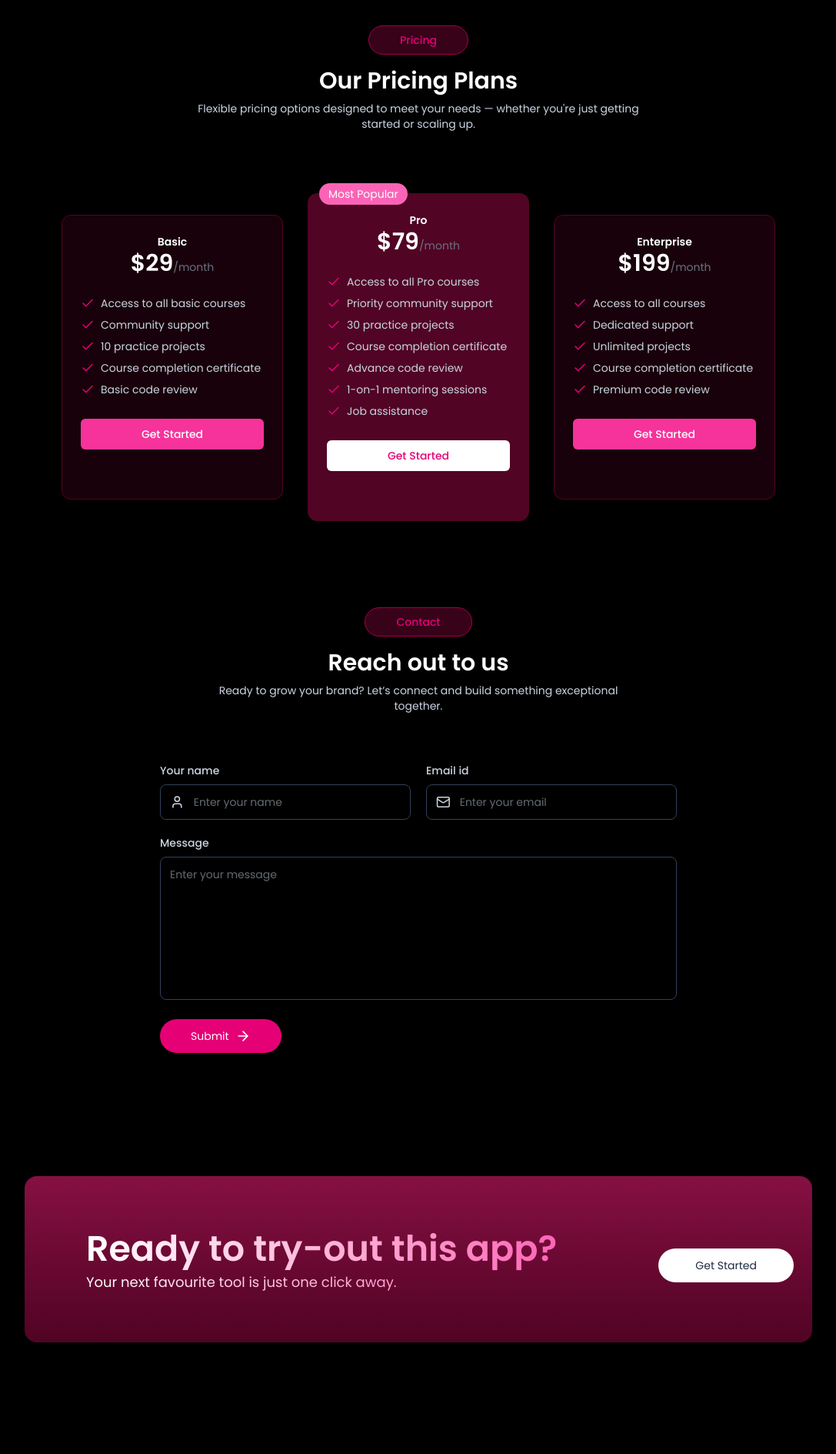
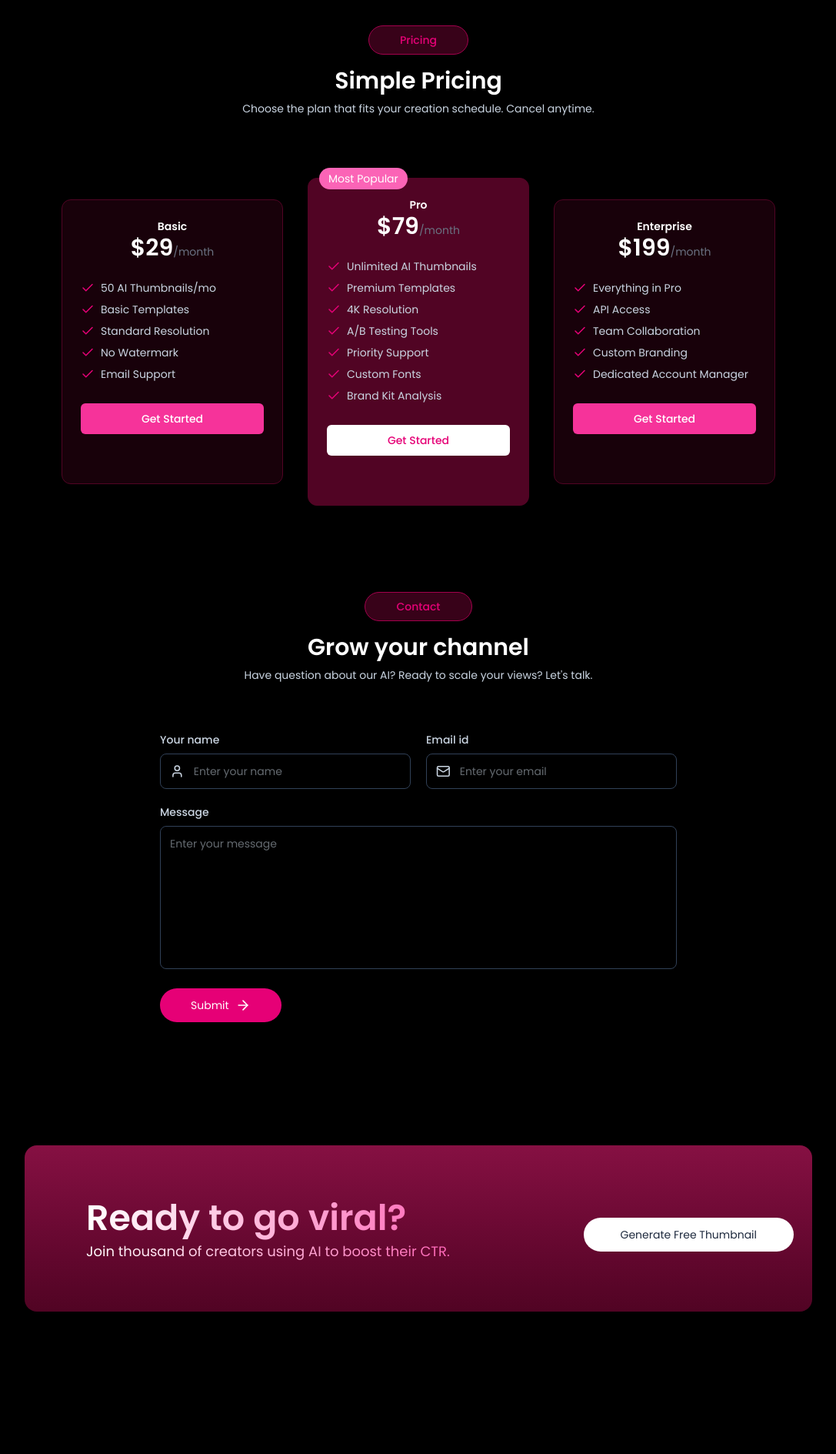
Before and after one commit to omerali6093/AI-Thumbnail-Generator, a React (Vite) app in the folder client/reactjs/: page / in a window 1280 px wide. Shown: the part 3300-5189 px from the top of the page at 77% size, without its empty margins (96-1183 px from the left). Built offline with nearby package versions, Linux system fonts and the light colour scheme.

Commit message:
added some pages on the link and login form

```diff
--- a/client/reactjs/src/App.tsx
+++ b/client/reactjs/src/App.tsx
@@ -4,6 +4,10 @@
 import Footer from "./components/Footer";
 import "./globals.css";
 import LenisScroll from "./components/LenisScroll";
+import GeneratePage from "./pages/GeneratePage";
+import MyGeneration from "./pages/MyGeneration";
+import YtPreview from "./pages/YtPreview";
+import Login from "./components/Login";
 
 export default function App() {
     return (
@@ -12,6 +16,11 @@
             <Navbar />
             <Routes>
                 <Route path="/" element={<HomePage />} />
+                <Route path="/generate" element={<GeneratePage />} />
+                <Route path="/generate/:id" element={<GeneratePage />} />
+                <Route path="/my-generation" element={<MyGeneration />} />
+                <Route path="/preview" element={<YtPreview />} />
+                <Route path="/login" element={<Login />} />
             </Routes>
             <Footer />
         </>
--- a/client/reactjs/src/components/Footer.tsx
+++ b/client/reactjs/src/components/Footer.tsx
@@ -13,9 +13,10 @@
                 viewport={{ once: true }}
                 transition={{ type: "spring", stiffness: 280, damping: 70, mass: 1 }}
             >
-                <a href="https://prebuiltui.com?utm_source=pixels">
-                    <img className="size-8 aspect-square" src="/assets/footer-logo.svg" alt="footer logo" width={32} height={32} />
-                </a>
+                <Link to="/">
+                    <img className="size-8 aspect-square" src="/favicon.svg"
+                    alt="footer logo" width={32} height={32} />
+                </Link>
                 {footerData.map((section, index) => (
                     <div key={index}>
                         <p className="text-slate-100 font-semibold">{section.title}</p>
@@ -52,7 +53,7 @@
                         <YoutubeIcon className="size-6 hover:text-pink-500" />
                     </a>
                 </div>
-                <p className="mt-3 text-center">&copy; {new Date().getFullYear()} <a href="https://prebuiltui.com?utm_source=pixels">PrebuiltUI</a></p>
+                <p className="mt-3 text-center">&copy; {new Date().getFullYear()} <a href="https://prebuiltui.com?utm_source=pixels">Thumblify</a></p>
             </motion.div>
         </footer>
     );
--- /dev/null
+++ b/client/reactjs/src/components/Login.tsx
@@ -0,0 +1,75 @@
+import { useState } from "react"
+import React from "react"
+
+function Login() {
+
+    const [state, setState] = useState("login")
+
+    const [formData, setFormData] = useState({
+        name: '',
+        email: '',
+        password: ''
+    })
+
+    const handleChange = ( e: React.ChangeEvent<HTMLInputElement> ) => {
+        const { name, value } = e.target
+        setFormData(prev => ({ ...prev, [name]: value }))
+    }
+
+    const handleSubmit = ( e: React.ChangeEvent<HTMLFormElement>  ) => {
+        e.preventDefault()
+    }
+
+    return (
+          <>
+            <form
+                onSubmit={handleSubmit}
+                className="w-full sm:w-87.5 text-center bg-white/6 border border-white/10 rounded-2xl px-8">
+                <h1 className="text-white text-3xl mt-10 font-medium">
+                    {state === "login" ? "Login" : "Sign up"}
+                </h1>
+
+                <p className="text-gray-400 text-sm mt-2">Please sign in to continue</p>
+
+                {state !== "login" && (
+                    <div className="flex items-center mt-6 w-full bg-white/5 ring-2 ring-white/10 focus-within:ring-indigo-500/60 h-12 rounded-full overflow-hidden pl-6 gap-2 transition-all ">
+                        <svg xmlns="http://www.w3.org/2000/svg" width="16" height="16" viewBox="0 0 24 24" fill="none" stroke="currentColor" className="text-white/60" strokeWidth="2" strokeLinecap="round" strokeLinejoin="round"> <circle cx="12" cy="8" r="5" /> <path d="M20 21a8 8 0 0 0-16 0" /> </svg>
+                        <input type="text" name="name" placeholder="Name" className="w-full bg-transparent text-white placeholder-white/60 border-none outline-none " value={formData.name} onChange={handleChange} required />
+                    </div>
+                )}
+
+                <div className="flex items-center w-full mt-4 bg-white/5 ring-2 ring-white/10 focus-within:ring-indigo-500/60 h-12 rounded-full overflow-hidden pl-6 gap-2 transition-all ">
+                    <svg xmlns="http://www.w3.org/2000/svg" width="14" height="14" viewBox="0 0 24 24" fill="none" stroke="currentColor" className="text-white/75" strokeWidth="2" strokeLinecap="round" strokeLinejoin="round"> <path d="m22 7-8.991 5.727a2 2 0 0 1-2.009 0L2 7" /> <rect x="2" y="4" width="20" height="16" rx="2" /> </svg>
+                    <input type="email" name="email" placeholder="Email id" className="w-full bg-transparent text-white placeholder-white/60 border-none outline-none " value={formData.email} onChange={handleChange} required />
+                </div>
+
+                <div className=" flex items-center mt-4 w-full bg-white/5 ring-2 ring-white/10 focus-within:ring-indigo-500/60 h-12 rounded-full overflow-hidden pl-6 gap-2 transition-all ">
+                    <svg xmlns="http://www.w3.org/2000/svg" width="14" height="14" viewBox="0 0 24 24" fill="none" stroke="currentColor" className="text-white/75" strokeWidth="2" strokeLinecap="round" strokeLinejoin="round"> <rect width="18" height="11" x="3" y="11" rx="2" ry="2" /> <path d="M7 11V7a5 5 0 0 1 10 0v4" /> </svg>
+                    <input type="password" name="password" placeholder="Password" className="w-full bg-transparent text-white placeholder-white/60 border-none outline-none" value={formData.password} onChange={handleChange} required />
+                </div>
+
+                <div className="mt-4 text-left">
+                    <button className="text-sm text-indigo-400 hover:underline">
+                        Forget password?
+                    </button>
+                </div>
+
+                <button type="submit" className="mt-2 w-full h-11 rounded-full text-white bg-indigo-600 hover:bg-indigo-500 transition " >
+                    {state === "login" ? "Login" : "Sign up"}
+                </button>
+
+                <p onClick={() => setState(prev => prev === "login" ? "register" : "login")} className="text-gray-400 text-sm mt-3 mb-11 cursor-pointer" >
+                    {state === "login" ? "Don't have an account?" : "Already have an account?"}
+                    <span className="text-indigo-400 hover:underline ml-1">click here</span>
+                </p>
+            </form>
+            {/* Soft Backdrop*/}
+            <div className='fixed inset-0 -z-1 pointer-events-none'>
+                <div className='absolute left-1/2 top-20 -translate-x-1/2 w-245 h-115 bg-linear-to-tr from-indigo-800/35 to-transparent rounded-full blur-3xl' />
+                <div className='absolute right-12 bottom-10 w-105 h-55 bg-linear-to-bl from-indigo-700/35 to-transparent rounded-full blur-2xl' />
+            </div>
+        </>
+    )
+}
+
+export default Login
--- a/client/reactjs/src/data/pricing.ts
+++ b/client/reactjs/src/data/pricing.ts
@@ -6,11 +6,11 @@
         price: 29,
         period: "month",
         features: [
-            "Access to all basic courses",
-            "Community support",
-            "10 practice projects",
-            "Course completion certificate",
-            "Basic code review"
+            "50 AI Thumbnails/mo",
+            "Basic Templates",
+            "Standard Resolution",
+            "No Watermark",
+            "Email Support"
         ],
         mostPopular: false
     },
@@ -19,13 +19,13 @@
         price: 79,
         period: "month",
         features: [
-            "Access to all Pro courses",
-            "Priority community support",
-            "30 practice projects",
-            "Course completion certificate",
-            "Advance code review",
-            "1-on-1 mentoring sessions",
-            "Job assistance"
+            "Unlimited AI Thumbnails",
+            "Premium Templates",
+            "4K Resolution",
+            "A/B Testing Tools",
+            "Priority Support",
+            "Custom Fonts",
+            "Brand Kit Analysis"
         ],
         mostPopular: true
     },
@@ -34,11 +34,11 @@
         price: 199,
         period: "month",
         features: [
-            "Access to all courses",
-            "Dedicated support",
-            "Unlimited projects",
-            "Course completion certificate",
-            "Premium code review"
+            "Everything in Pro",
+            "API Access",
+            "Team Collaboration",
+            "Custom Branding",
+            "Dedicated Account Manager"
         ],
         mostPopular: false
     }
--- /dev/null
+++ b/client/reactjs/src/pages/GeneratePage.tsx
@@ -0,0 +1,13 @@
+
+
+
+function GeneratePage() {
+
+    return (
+        <div>
+
+        </div>
+    )
+}
+
+export default GeneratePage
--- /dev/null
+++ b/client/reactjs/src/pages/MyGeneration.tsx
@@ -0,0 +1,12 @@
+
+
+function MyGeneration() {
+
+    return (
+        <div>
+
+        </div>
+    )
+}
+
+export default MyGeneration
--- /dev/null
+++ b/client/reactjs/src/pages/YtPreview.tsx
@@ -0,0 +1,13 @@
+import { div } from "motion/react-client"
+
+
+function YtPreview() {
+
+    return (
+        <div>
+
+        </div>
+    )
+}
+
+export default YtPreview
--- a/client/reactjs/src/sections/CTASection.tsx
+++ b/client/reactjs/src/sections/CTASection.tsx
@@ -1,7 +1,11 @@
 'use client'
 import { motion } from "motion/react";
+import { useNavigate } from "react-router-dom";
 
 export default function CTASection() {
+
+    const navigate = useNavigate();
+
     return (
         <motion.div className="max-w-5xl py-16 mt-40 md:pl-20 md:w-full max-md:mx-4 md:mx-auto flex flex-col md:flex-row max-md:gap-6 items-center justify-between text-left bg-linear-to-b from-pink-900 to-pink-950 rounded-2xl p-6 text-white"
             initial={{ y: 150, opacity: 0 }}
@@ -16,7 +20,7 @@
                     viewport={{ once: true }}
                     transition={{ type: "spring", stiffness: 280, damping: 70, mass: 1 }}
                 >
-                    Ready to try-out this app?
+                    Ready to go viral?
                 </motion.h1>
                 <motion.p className="bg-linear-to-r from-white to-pink-400 text-transparent bg-clip-text text-lg"
                     initial={{ y: 80, opacity: 0 }}
@@ -24,16 +28,17 @@
                     viewport={{ once: true }}
                     transition={{ type: "spring", stiffness: 200, damping: 70, mass: 1 }}
                 >
-                    Your next favourite tool is just one click away.
+                    Join thousand of creators using AI to boost their CTR.
                 </motion.p>
             </div>
-            <motion.button className="px-12 py-3 text-slate-800 bg-white hover:bg-slate-200 rounded-full text-sm mt-4"
+            <motion.button onClick={() => navigate("/generate")}
+            className="px-12 py-3 text-slate-800 bg-white hover:bg-slate-200 rounded-full text-sm mt-4"
                 initial={{ y: 80, opacity: 0 }}
                 whileInView={{ y: 0, opacity: 1 }}
                 viewport={{ once: true }}
                 transition={{ type: "spring", stiffness: 280, damping: 70, mass: 1 }}
             >
-                Get Started
+                Generate Free Thumbnail
             </motion.button>
         </motion.div>
     );
--- a/client/reactjs/src/sections/ContactSection.tsx
+++ b/client/reactjs/src/sections/ContactSection.tsx
@@ -6,7 +6,7 @@
 export default function ContactSection() {
     return (
         <div className="px-4 md:px-16 lg:px-24 xl:px-32">
-            <SectionTitle text1="Contact" text2="Reach out to us" text3="Ready to grow your brand? Let’s connect and build something exceptional together." />
+            <SectionTitle text1="Contact" text2="Grow your channel" text3="Have question about our AI? Ready to scale your views? Let's talk." />
             <form onSubmit={(e) => e.preventDefault()} className='grid sm:grid-cols-2 gap-3 sm:gap-5 max-w-2xl mx-auto text-slate-300 mt-16 w-full' >
                 <motion.div
                     initial={{ y: 150, opacity: 0 }}
--- a/client/reactjs/src/sections/PricingSection.tsx
+++ b/client/reactjs/src/sections/PricingSection.tsx
@@ -8,7 +8,7 @@
 export default function PricingSection() {
     return (
         <div id="pricing" className="px-4 md:px-16 lg:px-24 xl:px-32">
-            <SectionTitle text1="Pricing" text2="Our Pricing Plans" text3="Flexible pricing options designed to meet your needs — whether you're just getting started or scaling up." />
+            <SectionTitle text1="Pricing" text2="Simple Pricing" text3="Choose the plan that fits your creation schedule. Cancel anytime." />
 
             <div className="flex flex-wrap items-center justify-center gap-8 mt-20">
                 {pricingData.map((plan: IPricing, index: number) => (
```
